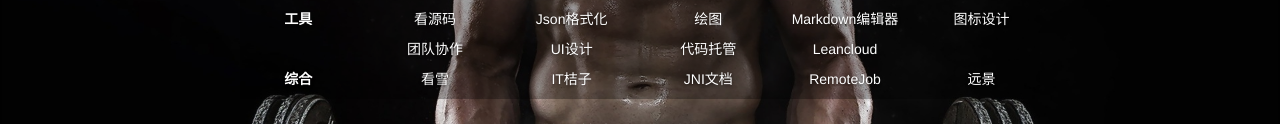
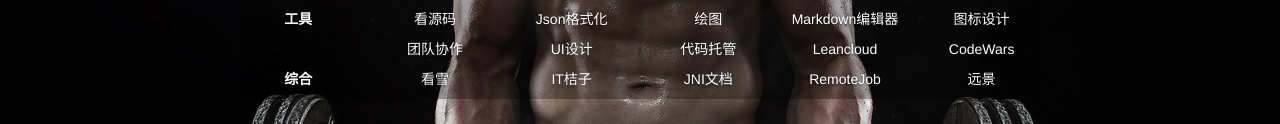
Before and after one commit to sodazhcn/sodazhcn.github.io, a plain HTML site: page welcome.html in a window 1280 px wide. Shown: the part 415-539 px from the top of the page. Drawn offline with nearby package versions, Linux system fonts and the light colour scheme.

Commit message:
Update welcome.html

```diff
--- a/welcome.html
+++ b/welcome.html
@@ -149,6 +149,7 @@
             <div class="mydiv"><a target="_blank" href="https://designcode.io/sketch">UI设计</a></div>
             <div class="mydiv"><a target="_blank" href="https://coding.net">代码托管</a></div>
             <div class="mydiv"><a target="_blank" href="https://leancloud.cn">Leancloud</a></div>
+            <div class="mydiv"><a target="_blank" href="https://www.codewars.com/">CodeWars</a></div>
         </div>
         <div class="row">
             <div class="mydiv" style="font-weight:bold">综合</div>
```
